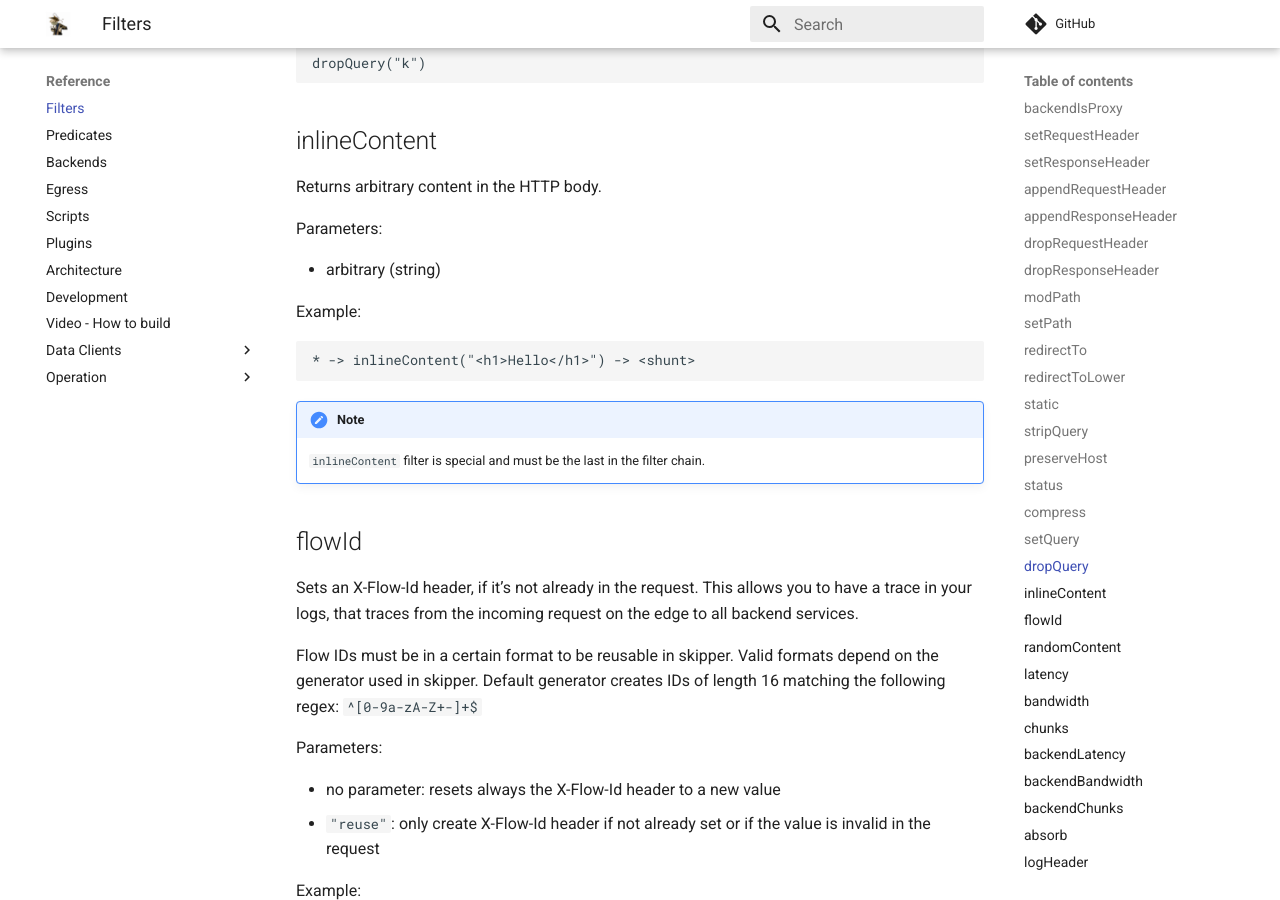
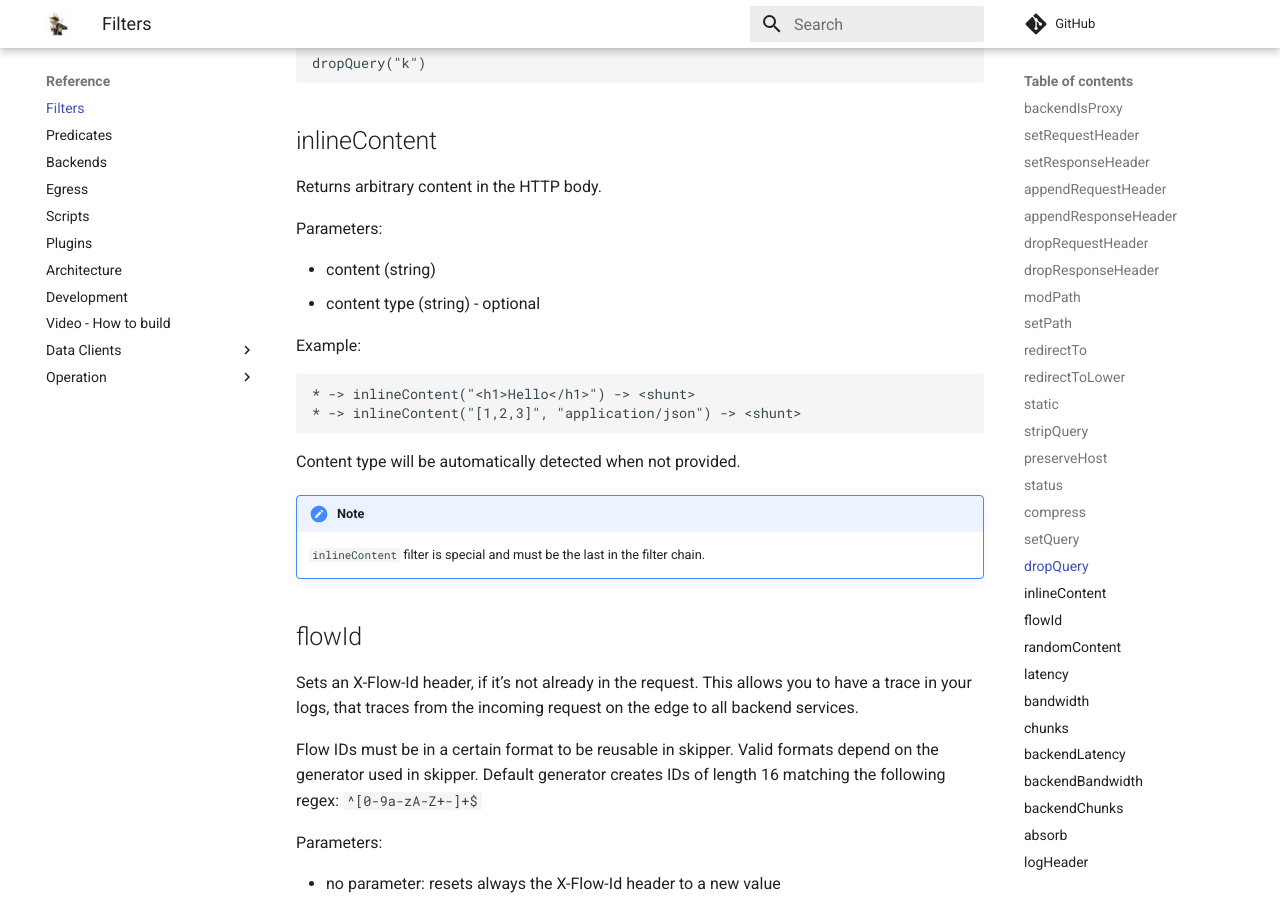
Before and after one commit to zalando/skipper, an MkDocs documentation site: the page built from docs/reference/filters.md, in a window 1280 px wide and 900 px high, scrolled down 6607 px. Built offline with MkDocs 1.6.1 and Material for MkDocs 9.7.7, drawn with Linux system fonts in a browser that asks for light colours; comment, search, counter and statistics services are not loaded.

Commit message:
Docs > Explain content type argument
Signed-off-by: Ruud Kamphuis <ruudk@users.noreply.github.com>

````diff
--- a/docs/reference/filters.md
+++ b/docs/reference/filters.md
@@ -297,13 +297,17 @@ Returns arbitrary content in the HTTP body.
 
 Parameters:
 
-* arbitrary (string)
+* content (string)
+* content type (string) - optional
 
 Example:
 
 ```
 * -> inlineContent("<h1>Hello</h1>") -> <shunt>
-```
+* -> inlineContent("[1,2,3]", "application/json") -> <shunt>
+```
+
+Content type will be automatically detected when not provided.
 
 !!! note
     `inlineContent` filter is special and must be the last in the filter chain.
````
